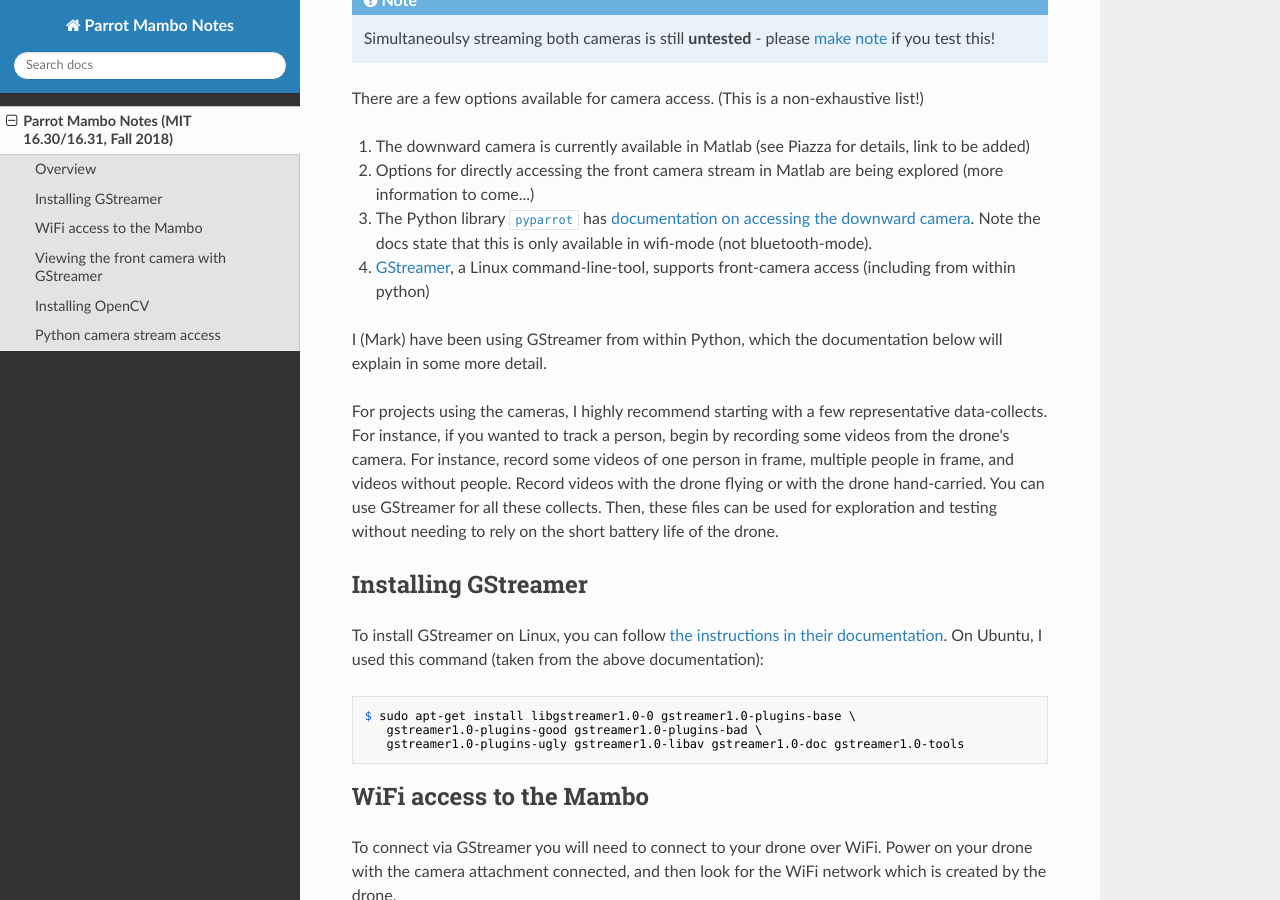
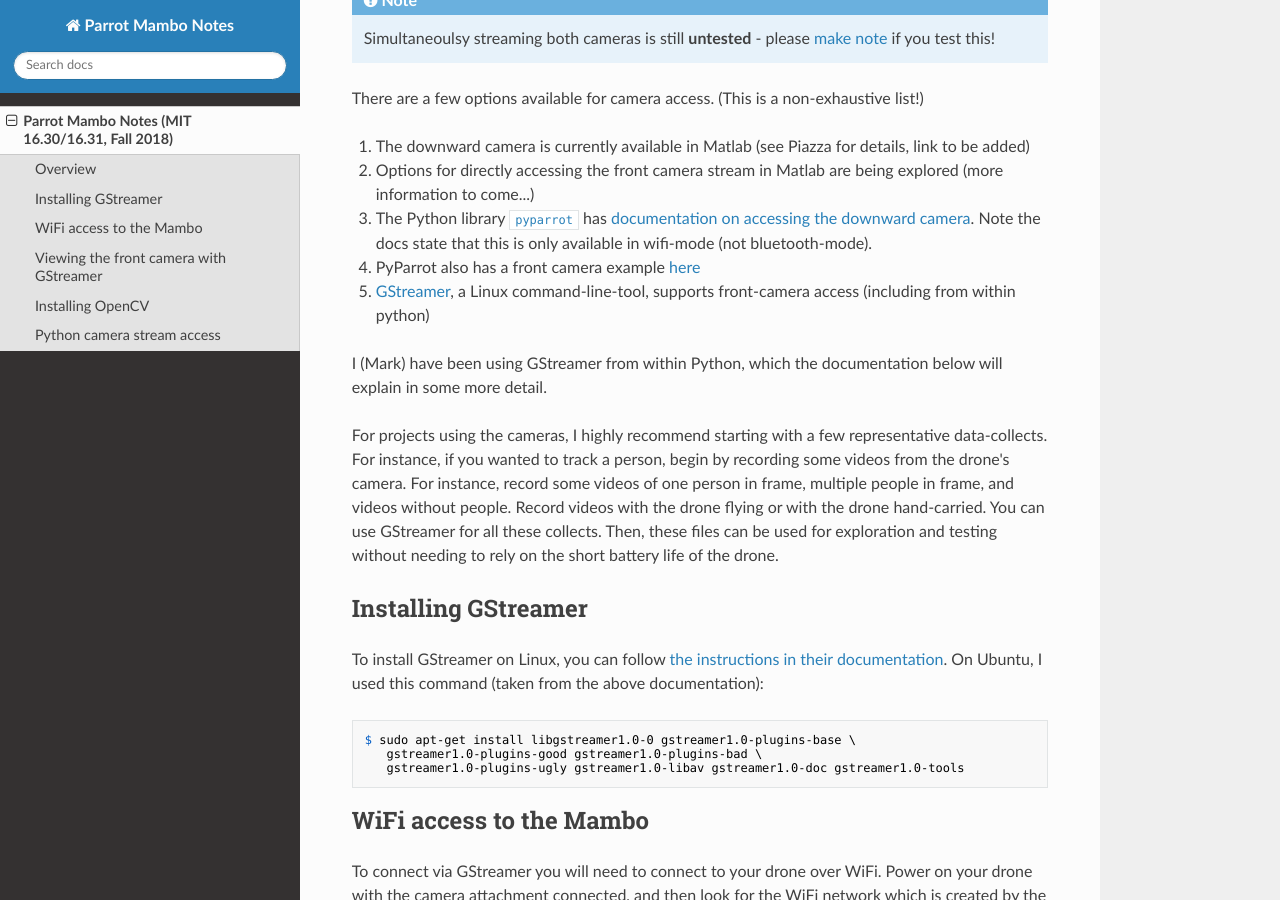
Before and after one commit to mmaz/mambo_notes, an MkDocs documentation site: the page built from docs/index.md, in a window 1280 px wide and 900 px high, scrolled down 571 px. Built offline with MkDocs 1.6.1, drawn with Linux system fonts in a browser that asks for light colours; nearby versions of some CDN libraries.

Commit message:
link to pyparrot front camera example

```diff
--- a/docs/index.md
+++ b/docs/index.md
@@ -20,7 +20,8 @@
 1. The downward camera is currently available in Matlab (see Piazza for details, link to be added)
 2. Options for directly accessing the front camera stream in Matlab are being explored (more information to come...)
 3. The Python library [`pyparrot`](https://pyparrot.readthedocs.io/en/latest/) has [documentation on accessing the downward camera](https://pyparrot.readthedocs.io/en/latest/quickstartminidrone.html#demo-of-the-ground-facing-camera). Note the docs state that this is only available in wifi-mode (not bluetooth-mode).
-4. [GStreamer](https://gstreamer.freedesktop.org/documentation/), a Linux command-line-tool, supports front-camera access (including from within python)
+4. PyParrot also has a front camera example [here](https://github.com/amymcgovern/pyparrot/blob/master/examples/demoMamboVisionGUI.py)
+5. [GStreamer](https://gstreamer.freedesktop.org/documentation/), a Linux command-line-tool, supports front-camera access (including from within python)
 
 I (Mark) have been using GStreamer from within Python, which the documentation below will explain in some more detail.
 
```
